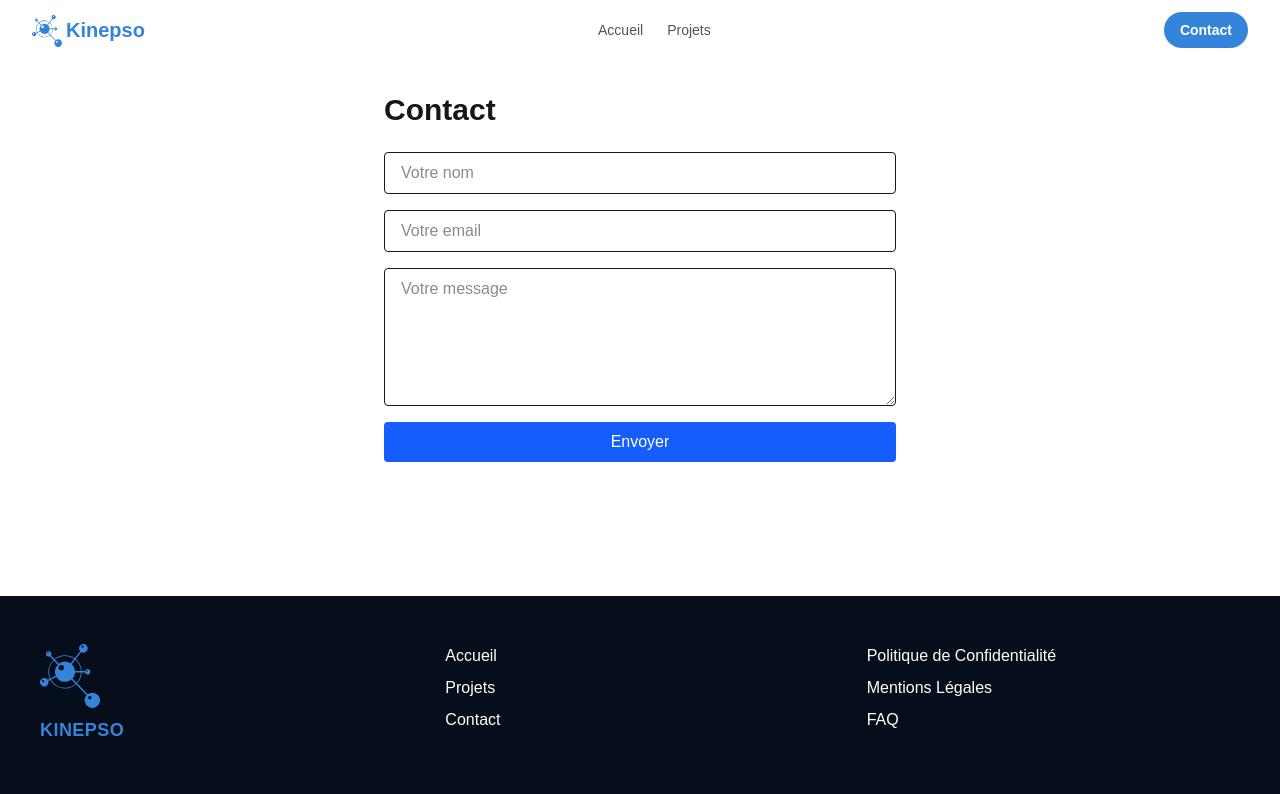
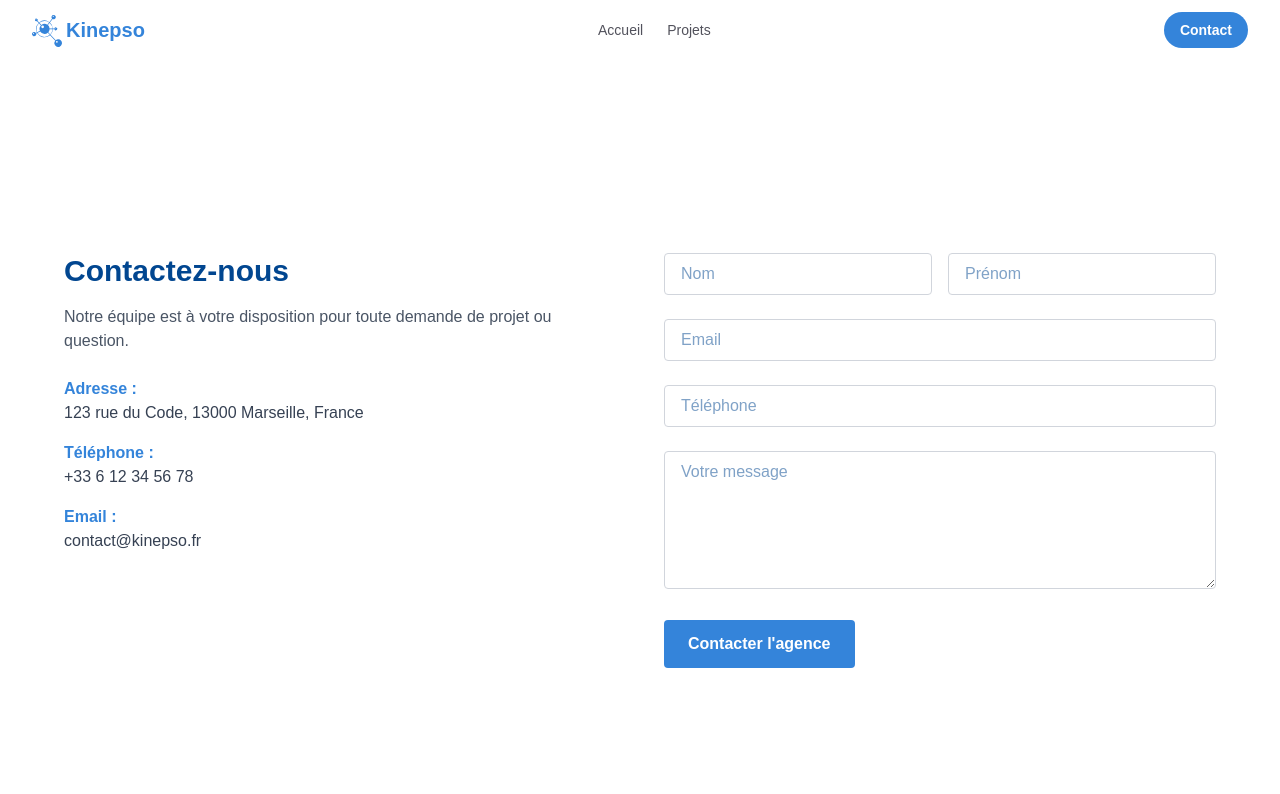
Before and after one commit to Prosox-is-afk/Kinepso, a Next.js app: page /contact in a window 1280 px wide. Shown: the top 794 px of the page. Built offline with nearby package versions, Linux system fonts and the light colour scheme.

Commit message:
version 1 final

```diff
--- a/app/components/Footer.tsx
+++ b/app/components/Footer.tsx
@@ -6,9 +6,9 @@ import Link from "next/link";
 export default function Footer() {
     return (
         <footer className="bg-[#060D1B] text-white py-12">
-            <div className="max-w-7xl mx-auto px-6 grid grid-cols-1 sm:grid-cols-3 gap-8 justify-items-center sm:justify-items-start">
-                {/* Colonne 1 */}
-                <div className="flex flex-col items-center sm:items-start text-center sm:text-left gap-2 sm:ml-4">
+            <div className="max-w-7xl mx-auto px-6 grid grid-cols-1 sm:grid-cols-2 lg:grid-cols-4 gap-10 justify-items-center sm:justify-items-start text-center sm:text-left">
+                {/* Colonne 1 : Logo + nom */}
+                <div className="flex flex-col items-center sm:items-start gap-2">
                     <Image
                         src="/white_transparent.svg"
                         alt="Kinepso Logo"
@@ -20,35 +20,48 @@ export default function Footer() {
                     </span>
                 </div>
 
-                {/* Colonne 2 */}
-                <div className="flex flex-col gap-2">
-                    <a href="/" className="hover:underline">
+                {/* Colonne 2 : Navigation */}
+                <div className="flex flex-col items-center sm:items-start gap-2">
+                    <Link href="/" className="hover:underline">
                         Accueil
+                    </Link>
+                    <Link href="/projets" className="hover:underline">
+                        Projets
+                    </Link>
+                    <Link href="/contact" className="hover:underline">
+                        Contact
+                    </Link>
+                </div>
+
+                {/* Colonne 3 : Réseaux sociaux */}
+                <div className="flex flex-col items-center sm:items-start gap-2">
+                    <a href="#" className="hover:underline">
+                        Facebook
                     </a>
-                    <a href="/projets" className="hover:underline">
-                        Projets
+                    <a href="#" className="hover:underline">
+                        LinkedIn
                     </a>
-                    <a href="/contact" className="hover:underline">
-                        Contact
+                    <a href="#" className="hover:underline">
+                        Instagram
                     </a>
                 </div>
 
-                {/* Colonne 3 */}
-                <div className="flex flex-col gap-2">
-                    <a href="/confidentialite" className="hover:underline">
+                {/* Colonne 4 : Légal */}
+                <div className="flex flex-col items-center sm:items-start gap-2">
+                    <Link href="/confidentialite" className="hover:underline">
                         Politique de Confidentialité
-                    </a>
-                    <a href="/mentions" className="hover:underline">
+                    </Link>
+                    <Link href="/mentions" className="hover:underline">
                         Mentions Légales
-                    </a>
-                    <a href="/faq" className="hover:underline">
+                    </Link>
+                    <Link href="/faq" className="hover:underline">
                         FAQ
-                    </a>
+                    </Link>
                 </div>
             </div>
 
-            {/* Footer Bas */}
-            <div className="text-center text-sm text-gray-400 mt-12 px-4">
+            {/* Bas de footer */}
+            <div className="text-center text-sm text-white mt-12 px-4">
                 © 2025 Kinepso. Tous droits réservés.
             </div>
         </footer>
--- a/app/contact/page.tsx
+++ b/app/contact/page.tsx
@@ -1,10 +1,16 @@
+// app/contact/page.tsx
 "use client";
 
 import { useState } from "react";
 
 export default function ContactPage() {
-    const [form, setForm] = useState({ name: "", email: "", message: "" });
-    const [status, setStatus] = useState("");
+    const [form, setForm] = useState({
+        nom: "",
+        prenom: "",
+        email: "",
+        telephone: "",
+        message: "",
+    });
 
     const handleChange = (
         e: React.ChangeEvent<HTMLInputElement | HTMLTextAreaElement>
@@ -12,67 +18,106 @@ export default function ContactPage() {
         setForm({ ...form, [e.target.name]: e.target.value });
     };
 
-    const handleSubmit = async (e: React.FormEvent) => {
+    const handleSubmit = (e: React.FormEvent) => {
         e.preventDefault();
-        setStatus("Envoi en cours...");
-
-        try {
-            const res = await fetch("/api/contact", {
-                method: "POST",
-                headers: { "Content-Type": "application/json" },
-                body: JSON.stringify(form),
-            });
-
-            if (res.ok) {
-                setStatus("Message envoyé !");
-                setForm({ name: "", email: "", message: "" });
-            } else {
-                setStatus("Erreur lors de l'envoi.");
-            }
-        } catch (error) {
-            setStatus("Erreur réseau.");
-        }
+        // Traite les données ici (ex: envoie via API)
+        alert("Formulaire soumis !");
     };
 
     return (
-        <main className="p-8 max-w-xl mx-auto">
-            <h1 className="text-3xl font-bold mb-6">Contact</h1>
-            <form onSubmit={handleSubmit} className="flex flex-col gap-4">
+        <main className="min-h-screen flex flex-col justify-center items-center bg-white text-[#014690] px-6 py-20">
+            <div className="w-full max-w-6xl grid md:grid-cols-2 gap-12">
+                {/* INFOS DE L'AGENCE */}
+                <div className="space-y-6">
+                    <h2 className="text-3xl font-bold mb-4 text-[#014690]">
+                        Contactez-nous
+                    </h2>
+                    <p className="text-gray-600">
+                        Notre équipe est à votre disposition pour toute demande
+                        de projet ou question.
+                    </p>
+                    <div className="space-y-4 text-gray-700">
+                        <div>
+                            <span className="font-semibold text-[#3484DA]">
+                                Adresse :
+                            </span>
+                            <br />
+                            123 rue du Code, 13000 Marseille, France
+                        </div>
+                        <div>
+                            <span className="font-semibold text-[#3484DA]">
+                                Téléphone :
+                            </span>
+                            <br />
+                            +33 6 12 34 56 78
+                        </div>
+                        <div>
+                            <span className="font-semibold text-[#3484DA]">
+                                Email :
+                            </span>
+                            <br />
+                            contact@kinepso.fr
+                        </div>
+                    </div>
+                </div>
+
+                {/* FORMULAIRE DE CONTACT */}
+                <form onSubmit={handleSubmit} className="space-y-6">
+                    <div className="grid sm:grid-cols-2 gap-4">
                         <input
                             type="text"
-                    name="name"
-                    placeholder="Votre nom"
-                    value={form.name}
+                            name="nom"
+                            required
+                            placeholder="Nom"
+                            value={form.nom}
                             onChange={handleChange}
+                            className="border border-gray-300 rounded px-4 py-2 focus:outline-none focus:ring-2 focus:ring-[#3484DA]"
+                        />
+                        <input
+                            type="text"
+                            name="prenom"
                             required
-                    className="border px-4 py-2 rounded"
+                            placeholder="Prénom"
+                            value={form.prenom}
+                            onChange={handleChange}
+                            className="border border-gray-300 rounded px-4 py-2 focus:outline-none focus:ring-2 focus:ring-[#3484DA]"
                         />
+                    </div>
                     <input
                         type="email"
                         name="email"
-                    placeholder="Votre email"
+                        required
+                        placeholder="Email"
                         value={form.email}
                         onChange={handleChange}
+                        className="w-full border border-gray-300 rounded px-4 py-2 focus:outline-none focus:ring-2 focus:ring-[#3484DA]"
+                    />
+                    <input
+                        type="tel"
+                        name="telephone"
                         required
-                    className="border px-4 py-2 rounded"
+                        placeholder="Téléphone"
+                        value={form.telephone}
+                        onChange={handleChange}
+                        className="w-full border border-gray-300 rounded px-4 py-2 focus:outline-none focus:ring-2 focus:ring-[#3484DA]"
                     />
                     <textarea
                         name="message"
+                        required
                         placeholder="Votre message"
                         value={form.message}
                         onChange={handleChange}
-                    required
                         rows={5}
-                    className="border px-4 py-2 rounded"
+                        className="w-full border border-gray-300 rounded px-4 py-2 focus:outline-none focus:ring-2 focus:ring-[#3484DA]"
                     />
                     <button
                         type="submit"
-                    className="bg-blue-600 text-white py-2 rounded hover:bg-blue-700 transition"
+                        className="bg-[#3484DA] text-white px-6 py-3 rounded hover:bg-[#2e75c2] transition font-semibold cursor-pointer"
                     >
-                    Envoyer
+                        Contacter l'agence
                     </button>
-                <p>{status}</p>
                 </form>
+            </div>
         </main>
     );
 }
--- a/app/page.tsx
+++ b/app/page.tsx
@@ -12,7 +12,7 @@ export default async function Home() {
     return (
         <main className="px-0">
             <section
-                className="relative flex flex-col items-center text-center gap-6 mx-auto min-h-[calc(100vh-64px)] justify-center bg-cover bg-center bg-no-repeat px-0"
+                className="relative flex flex-col items-center text-center gap-6 mx-auto min-h-[calc(100vh-64px)] justify-center bg-cover bg-center bg-no-repeat px-6 sm:px-0"
                 style={{ backgroundImage: "url('/bg-hero.png')" }}
             >
                 {/* HALO */}
@@ -21,19 +21,22 @@ export default async function Home() {
                         <div className="w-[600px] h-[600px] rounded-full bg-blue-300 opacity-30 blur-[100px]" />
                     </div>
                 </div>
+
                 <h1
-                    className="text-4xl sm:text-5xl font-bold leading-tight"
+                    className="text-3xl sm:text-5xl font-bold leading-tight px-2 sm:px-0"
                     style={{ color: "#014690" }}
                 >
                     Concevons vos projets digitaux dès maintenant
                 </h1>
+
                 <p
-                    className="text-lg text-gray-700 dark:text-gray-300"
+                    className="text-base sm:text-lg text-gray-700 dark:text-gray-300 max-w-xl px-4 sm:px-0"
                     style={{ color: "#474747" }}
                 >
                     Sites vitrines, applications ou solutions sur-mesure,
                     Kinepso transforme vos idées en projets réels.
                 </p>
+
                 <div className="flex flex-col sm:flex-row gap-4 mt-4">
                     <a
                         href="/projets"
@@ -53,6 +56,22 @@ export default async function Home() {
             <ServicesSection />
 
             <HomeProjects projects={projects} />
+
+            <section className="bg-[#F4F8FF] py-20 px-6 text-center">
+                <h2 className="text-2xl sm:text-3xl font-bold text-[#014690] mb-4">
+                    Un projet en tête ?
+                </h2>
+                <p className="text-[#474747] text-base sm:text-lg max-w-2xl mx-auto mb-8">
+                    Discutons de vos idées et construisons ensemble des
+                    solutions digitales à votre image.
+                </p>
+                <a
+                    href="/contact"
+                    className="inline-block bg-[#3484DA] text-white px-8 py-3 rounded-full text-lg font-medium shadow hover:bg-[#2e75c2] transition"
+                >
+                    Contacter l'agence
+                </a>
+            </section>
         </main>
     );
 }
--- a/app/projets/page.tsx
+++ b/app/projets/page.tsx
@@ -66,7 +66,7 @@ export default function ProjectsPage() {
                     <button
                         key={cat}
                         onClick={() => handleCategoryClick(cat)}
-                        className={`px-4 py-2 rounded-full border transition ${
+                        className={`px-4 py-2 rounded-full border transition cursor-pointer ${
                             selectedCategory === cat
                                 ? "bg-[#3484DA] text-white border-[#3484DA]"
                                 : "text-gray-700 border-gray-300 hover:bg-gray-100"
@@ -109,7 +109,7 @@ export default function ProjectsPage() {
                 <div className="mt-12">
                     <button
                         onClick={() => setVisibleCount((prev) => prev + 6)}
-                        className="bg-[#3484DA] text-white px-6 py-3 rounded-full font-semibold hover:scale-105 shadow hover:shadow-lg transition"
+                        className="bg-[#3484DA] text-white px-6 py-3 rounded-full font-semibold hover:scale-105 shadow hover:shadow-lg transition cursor-pointer"
                     >
                         Voir plus
                     </button>
```
Also changed, not shown: app/projets/[slug]/page.tsx (+20 -9 lines). Lines whose indentation alone changed are shown as unchanged.
